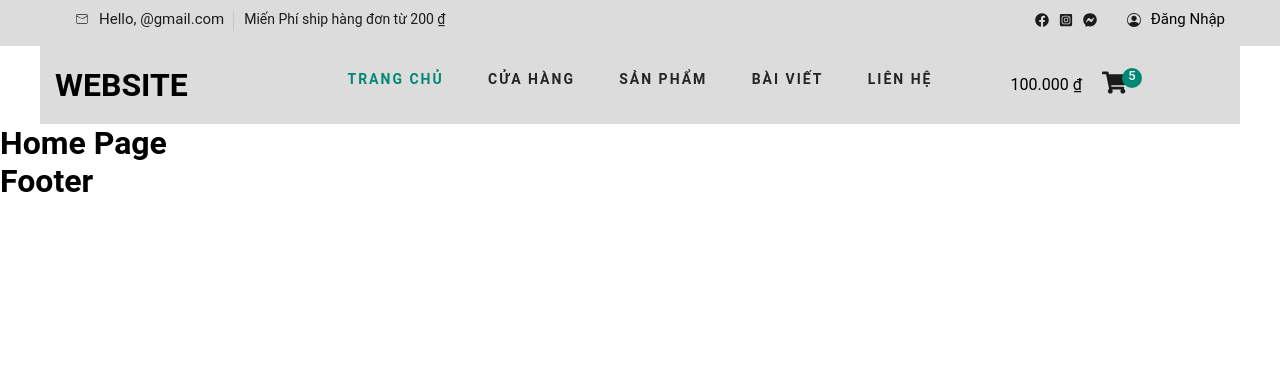
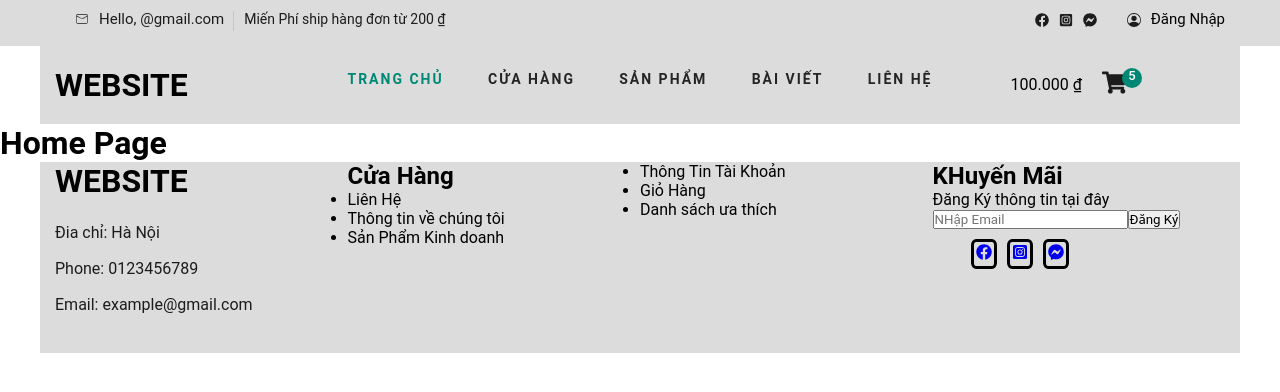
Before and after one commit to nguyenketri/Website_ReactIs, a React (Create React App) app in the folder fe/my_shop/: page / in a window 1280 px wide. Shown: the top 392 px of the page. Built offline with nearby package versions, Linux system fonts and the light colour scheme.

Commit message:
init footer

```diff
--- a/fe/my_shop/src/pages/users/theme/footer/index.js
+++ b/fe/my_shop/src/pages/users/theme/footer/index.js
@@ -1,10 +1,70 @@
 import {memo} from "react"
-
+import "./style.scss"
+import { Link } from "react-router-dom";
+import { BsPersonCircle } from "react-icons/bs";
+import { FaFacebook, FaFacebookMessenger, FaInstagramSquare } from "react-icons/fa";
 const Footer = () => {
     return(
+      <footer className="footer">
+      <div className="container">
+        <div className="row">
+        <div className="col-lg-3 ">
+            <div className="footer_about">
+             <h1 className="footer_about_logo">WEBSITE</h1>
+             <ul>
+                <li>Đia chỉ: Hà Nội</li>
+                 <li>Phone: 0123456789</li>
+                  <li>Email: example@gmail.com</li>
+             </ul>
+            </div>
+        </div>
+        <div className="col-lg-3 ">
+            <h2>Cửa Hàng</h2>
+            <ul>
+                <li>Liên Hệ</li>
+                <li>Thông tin về chúng tôi</li>
+                <li>Sản Phẩm Kinh doanh</li>
+            </ul>
+        </div>
+         <div className="col-lg-3 ">
+            <ul>
+                <li>Thông Tin Tài Khoản</li>
+                <li>Giỏ Hàng</li>
+                <li>Danh sách ưa thích</li>
+            </ul>
+         </div>
+          <div className="col-lg-3">
+            <h2> KHuyến Mãi</h2>
+            <span> Đăng Ký thông tin tại đây</span>
+            <input type="text" placeholder="NHập Email"/>
+            <button>Đăng Ký</button>
+            <div className="col-6 footer_icon">
+                    <ul>
+                        <li>
+                            <Link to="fb">
+                            <FaFacebook />
+                            </Link>
+                           </li>
+                        <li>
+                            <Link to="inst">
+                            <FaInstagramSquare />
+                            </Link>
+                            </li>
+                        <li>
+                            <Link to="mess">
+                            <FaFacebookMessenger />
+                            </Link>
+                        </li>
 
-        <h1>Footer</h1>
 
+                    </ul>
+                 </div>
+
+          </div>
+        </div>
+
+      </div>
+      </footer>
     )
 }
 export default memo(Footer);
--- a/fe/my_shop/src/pages/users/theme/footer/style.scss
+++ b/fe/my_shop/src/pages/users/theme/footer/style.scss
@@ -0,0 +1,33 @@
+@use "sass:map";
+@import "style/pages/theme";
+.footer{
+   .footer_about{
+    margin-bottom:30px;
+
+   }
+
+   .footer_about_logo{
+    margin-bottom: 15px;
+    display: inline-block;
+   }
+   .footer_about ul li {
+    font-size: 16px;
+    color: map.get($theme-colors,"normal-text");
+    line-height: 36px;
+    list-style: none;
+   }
+
+   .footer_icon ul{
+      display: flex;
+      gap: 10px;
+      list-style: none;
+      justify-content: end;
+      margin: 10px 10px;
+      align-items: center;
+      li{
+         border: solid black;
+         border-radius: 20%;
+         padding: 2px 2px;
+      }
+   }
+}
--- a/fe/my_shop/src/style/pages/_all.scss
+++ b/fe/my_shop/src/style/pages/_all.scss
@@ -28,6 +28,16 @@ body {
 }
 
 .col-6{
+    flex: 0 0 50%;
+    max-width: 50%;
+}
+
+.col-lg-3{
+    flex: 0 0 25%;
+    max-width: 25%;
+}
+
+.col-lg-6{
     flex: 0 0 50%;
     max-width: 50%;
 }
```
